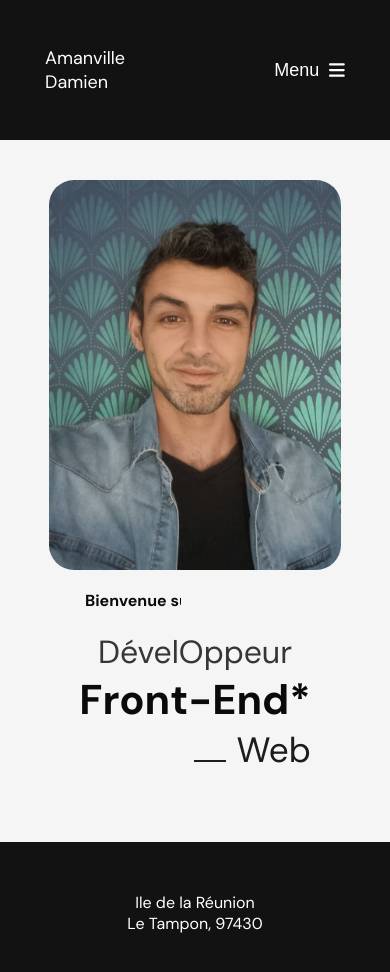
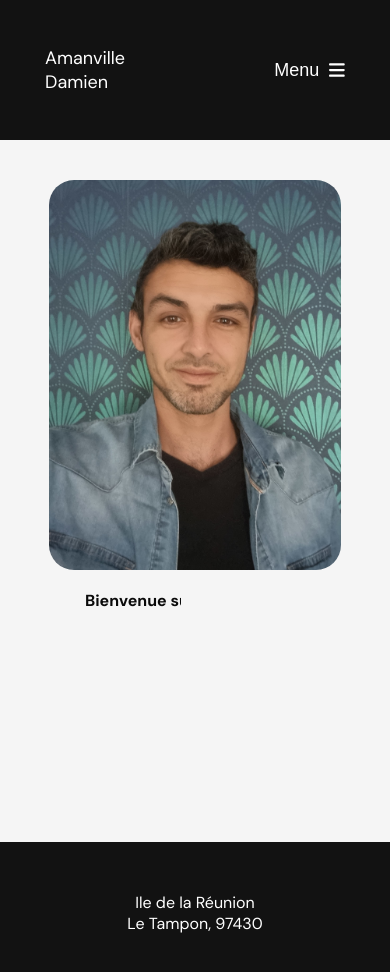
Before and after one commit to Brico97442/Amanville_Damien_Portfolio, a React (Create React App) app: page / in a window 390 px wide. Shown: the top 972 px of the page. Built offline with nearby package versions, Linux system fonts and the light colour scheme.

Commit message:
fix animation mobile

```diff
--- a/src/styles/index.css
+++ b/src/styles/index.css
@@ -23,11 +23,11 @@ header a {
 }
 header nav {
   display: flex;
-  padding: 45px;
   height: 50px;
   align-items: center;
   justify-content: space-between;
   font-size: 18px;
+  padding: 45px;
 }
 header nav button {
   display: flex;
@@ -90,10 +90,12 @@ header nav button.nav-link:hover {
   text-decoration: underline;
 }
 .side-modal.open {
+  content: "";
   animation: openModal 0.5s ease-in-out 0s 1 normal forwards;
   overflow: hidden; /* Empêche le défilement */
 }
 .side-modal.close {
+  content: "";
   animation: closeModal 0.5s ease-in 0s 1 normal forwards;
   display: none;
 }
@@ -145,9 +147,10 @@ header nav button.nav-link:hover {
 .welcome-content {
   max-width: 1440px;
   display: flex;
+  opacity: 0;
   flex-direction: column;
   justify-content: start;
-  animation: translateRight 1.7s ease-out 20s normal none;
+  animation: slideLeft 1.5s ease-out 20s normal none, resetOpacity 2s 20s forwards;
 }
 .welcome-content h1 {
   font-weight: 400;
@@ -157,7 +160,7 @@ header nav button.nav-link:hover {
 @keyframes translateRight {
   0% {
     opacity: 0;
-    transform: translateX(-50px);
+    transform: translateX(-12vw);
   }
   100% {
     opacity: 1;
@@ -167,16 +170,21 @@ header nav button.nav-link:hover {
 .welcome-content h2 {
   color: #0a0a0a;
   font-size: 2.6em;
-  animation: slideLeft 1.5s ease 21s 1 normal forwards;
+  animation: translateRight 1.5s ease 20s 1 normal forwards;
 }
 @keyframes slideLeft {
   0% {
     opacity: 0;
-    transform: translateX(250px);
+    transform: translateX(12vw);
   }
   100% {
     opacity: 1;
     transform: translateX(0);
+  }
+}
+@keyframes resetOpacity {
+  to {
+    opacity: 1;
   }
 }
 .welcome-content p {
@@ -411,8 +419,8 @@ video:not(:hover) {
   text-align: center;
   background-color: #f5f5f5;
   position: relative;
-  height: 100vh;
   margin-top: 140px;
+  min-height: 100vh;
 }
 
 main {
--- a/src/styles/sass/header.scss
+++ b/src/styles/sass/header.scss
@@ -12,12 +12,11 @@ header {
   }
   nav {
     display: flex;
-    padding: 45px;
     height: 50px;
     align-items: center;
     justify-content: space-between;
     font-size: 18px;
-
+    padding: 45px;
     button {
       display: flex;
       align-items: center;
--- a/src/styles/sass/index.scss
+++ b/src/styles/sass/index.scss
@@ -14,8 +14,8 @@
   text-align: center;
   background-color: #f5f5f5;
   position: relative;
-  height: 100vh;
   margin-top: 140px;
+  min-height: 100vh;
 }
 
 main {
--- a/src/styles/sass/sidemodal.scss
+++ b/src/styles/sass/sidemodal.scss
@@ -47,11 +47,13 @@
     }
   }
   &.open {
+    content: "";
     animation: openModal .5s ease-in-out 0s 1 normal forwards;
     overflow: hidden; /* Empêche le défilement */
   }
 
   &.close {
+    content: "";
     animation: closeModal .5s ease-in 0s 1 normal forwards;
     display: none;
   }
--- a/src/styles/sass/welcome.scss
+++ b/src/styles/sass/welcome.scss
@@ -28,9 +28,10 @@
   &-content {
     max-width: 1440px;
     display: flex;
+    opacity:0;
     flex-direction: column;
     justify-content: start;
-    animation: translateRight 1.7s ease-out 20s normal none;
+    animation: slideLeft 1.5s ease-out 20s normal none ,resetOpacity 2s 20s forwards;
 
     h1 {
       font-weight: 400;
@@ -41,7 +42,7 @@
     @keyframes translateRight {
       0% {
         opacity: 0;
-        transform: translateX(-50px);
+        transform: translateX(-12vw);
       }
 
       100% {
@@ -53,18 +54,24 @@
     h2 {
       color: #0a0a0a;
       font-size: 2.6em;
-      animation: slideLeft 1.5s ease 21s 1 normal forwards;
+      animation: translateRight 1.5s ease 20s 1 normal forwards;
     }
 
     @keyframes slideLeft {
       0% {
         opacity: 0;
-        transform: translateX(250px);
+        transform: translateX(12vw);
       }
 
       100% {
         opacity: 1;
         transform: translateX(0);
+      }
+    }
+
+    @keyframes resetOpacity {
+      to {
+        opacity: 1;
       }
     }
 
```
Also changed, not shown: 1 other file (tests, documents, lock files or other folders).
